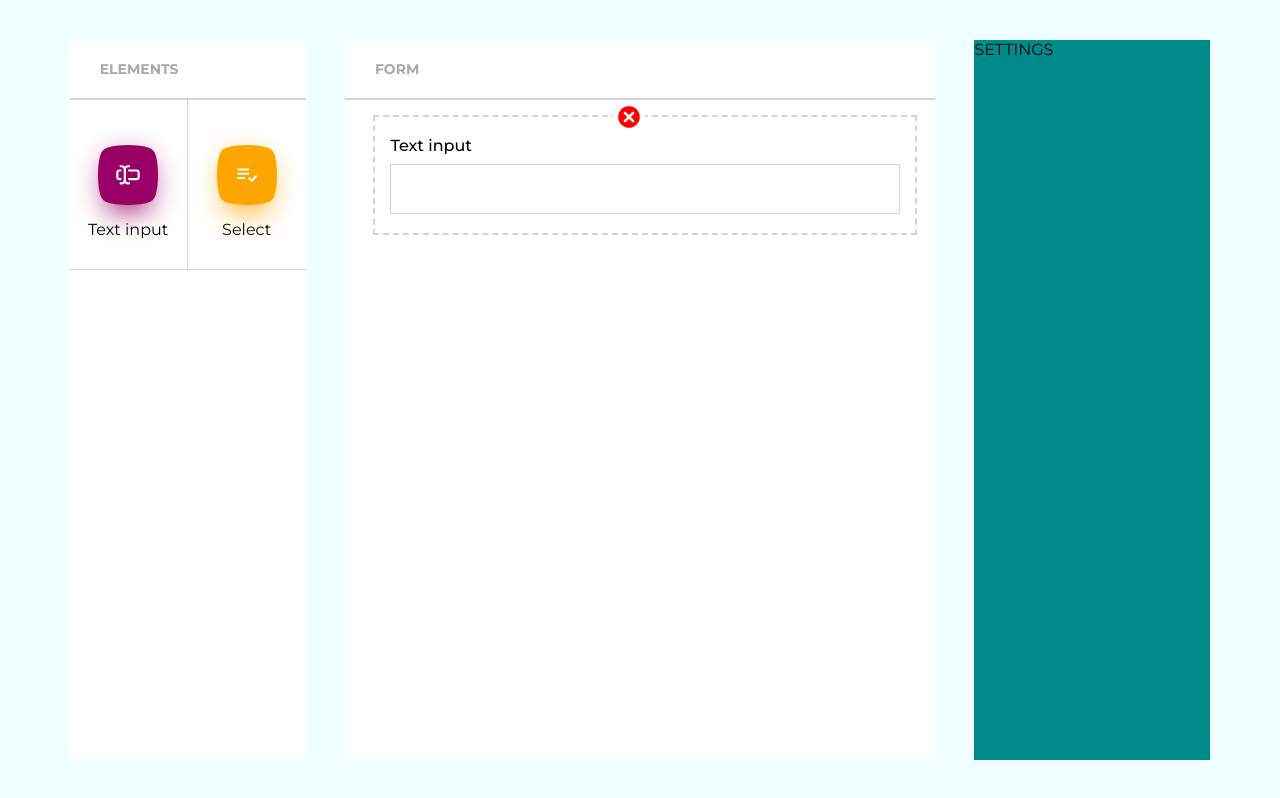
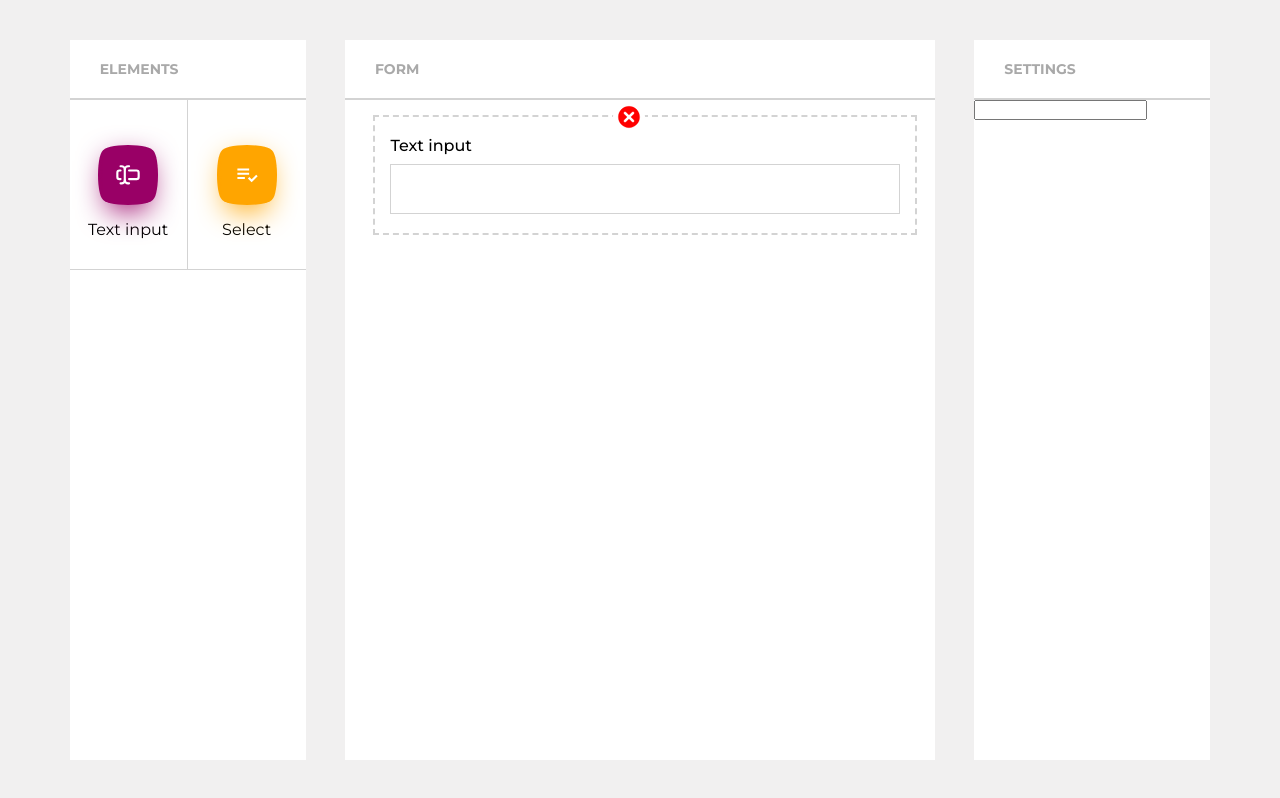
Before and after one commit to ruhidniftiyev/form-builder-react, a React (Create React App) app: page / in a window 1280 px wide. Both pictures are taken after a click on the element "Text input". Built offline with nearby package versions, Linux system fonts and the light colour scheme.

Commit message:
add selection logic and settings

```diff
--- a/src/components/ElementList.tsx
+++ b/src/components/ElementList.tsx
@@ -1,7 +1,7 @@
 import React from 'react';
 import ElementItem from './ElementItem';
 import { useAppDispatch } from '../hooks/useAppDispatch';
-import { addElementToContent } from '../store/slices/FormSlice';
+import { addElementToContent, isSelected } from '../store/slices/FormSlice';
 import { SelectElement, TextInput } from './FormElements';
 import { v4 as uuid4 } from 'uuid';
 
@@ -18,11 +18,11 @@ const ElementList = (props: Props) => {
       <div className="elements__list">
         {builderElements.map((el: any) => (
           <ElementItem
-            onClick={() =>
-              dispatch(
-                addElementToContent({ id: uuid4(), element: el.name, settings: el.settings }),
-              )
-            }
+            onClick={() => {
+              let id = uuid4();
+              dispatch(addElementToContent({ id, element: el.name, settings: el.settings }));
+              dispatch(isSelected(id));
+            }}
             {...el}
             key={el.title}
           />
--- a/src/components/FormBuilder.tsx
+++ b/src/components/FormBuilder.tsx
@@ -1,10 +1,15 @@
 import React, { FC } from 'react';
 import { TiDelete } from 'react-icons/ti';
 import { useAppDispatch } from '../hooks/useAppDispatch';
-import { addElementToContent, removeElementFromContent } from '../store/slices/FormSlice';
+import {
+  addElementToContent,
+  isSelected,
+  removeElementFromContent,
+} from '../store/slices/FormSlice';
 import { useDrop } from 'react-dnd';
 import { IFormElement } from '../models/IFormElement';
 import { v4 as uuid4 } from 'uuid';
+import { useAppSelector } from '../hooks/useAppSelector';
 
 type Props = {
   form: any;
@@ -12,6 +17,7 @@ type Props = {
 
 const FormBuilder: FC<Props> = ({ form }) => {
   const dispatch = useAppDispatch();
+  const selectedElId = useAppSelector((store) => store.formSlice.selectedElementId);
 
   const removeFormElementAction = (id: string) => {
     dispatch(removeElementFromContent(id));
@@ -24,17 +30,30 @@ const FormBuilder: FC<Props> = ({ form }) => {
     },
   });
 
+  const isSelectedAction = (id: string) => {
+    dispatch(isSelected(id));
+  };
+
   return (
     <div ref={drop} className="form-builder">
       <form className="form-builder__form">
         {form.length > 0 &&
           form.map((el: any) => (
-            <div key={el.id} className="form-builder__form-element">
+            <div
+              key={el.id}
+              className={
+                selectedElId === el.id
+                  ? 'form-builder__form-element selected'
+                  : 'form-builder__form-element'
+              }
+              onClick={() => isSelectedAction(el.id)}>
               {el.render()}
-              <TiDelete
-                onClick={() => removeFormElementAction(el.id)}
-                className="form-builder__form-element__clear"
-              />
+              {selectedElId === el.id && (
+                <TiDelete
+                  onClick={() => removeFormElementAction(el.id)}
+                  className="form-builder__form-element__clear"
+                />
+              )}
             </div>
           ))}
       </form>
--- a/src/components/FormElements.tsx
+++ b/src/components/FormElements.tsx
@@ -43,12 +43,26 @@ export const SelectElement = {
   color: 'orange',
 
   settings: {
+    label: 'Select',
     options: ['Option 1', 'Option 2'],
+  },
+
+  renderSettings: function () {
+    return (
+      <>
+        <input
+          placeholder="Select"
+          value={this.settings.label}
+          onChange={(e) => (this.settings.label = e.target.value)}
+        />
+      </>
+    );
   },
 
   render: function () {
     return (
       <>
+        <label htmlFor="">{this.settings.label}</label>
         <select className="form-builder__form-element__select" name="" id="">
           {this.settings.options.length > 0 &&
             this.settings.options.map((option: any) => <option value={option}>{option}</option>)}
--- a/src/components/FormSettings.tsx
+++ b/src/components/FormSettings.tsx
@@ -1,18 +1,17 @@
-import React from 'react'
+import React from 'react';
+import SettingsContent from './SettingsContent';
 
-type Props = {}
+type Props = {};
 
 const FormSettings = (props: Props) => {
   return (
-      <div className='form-settings'>
-          <p>SETTINGS</p>
-          <div>
-              {
+    <div className="form-settings">
+      <p className="form-settings__title">SETTINGS</p>
+      <div>
+        <SettingsContent />
+      </div>
+    </div>
+  );
+};
 
-              }
-          </div>
-    </div>
-  )
-}
-
-export default FormSettings
+export default FormSettings;
--- /dev/null
+++ b/src/components/SettingsContent.tsx
@@ -0,0 +1,32 @@
+import React from 'react';
+import { SelectElement, TextInput } from './FormElements';
+import { useAppSelector } from '../hooks/useAppSelector';
+import { useFormBuilder } from '../hooks/useFormBuilder';
+
+type Props = {};
+
+const SettingsContent = (props: Props) => {
+  const builderElements = [TextInput, SelectElement];
+
+    const content = useAppSelector((store) => store.formSlice.content);
+    const selectedElement = useAppSelector((store)=>store.formSlice.selectedElementId)
+
+  const form = useFormBuilder({
+    extensions: builderElements,
+    content,
+  });
+
+  return (
+    <div className="settings-content">
+          <form>
+              {
+                  form.map((el: any) => el.id === selectedElement && (
+                     el.renderSettings()
+                 ) )
+              }
+      </form>
+    </div>
+  );
+};
+
+export default SettingsContent;
--- a/src/scss/app.scss
+++ b/src/scss/app.scss
@@ -2,7 +2,7 @@
 @import './libs/normalize';
 
 .container {
-  background-color: azure;
+  background-color:rgb(241, 240, 240);
   width: 100vw;
   height: 100vh;
   display: flex;
--- a/src/scss/components/_all.scss
+++ b/src/scss/components/_all.scss
@@ -4,3 +4,4 @@
 @import './form-content';
 @import './form-settings';
 @import './home';
+@import './settings-content';
--- a/src/scss/components/_form-builder.scss
+++ b/src/scss/components/_form-builder.scss
@@ -35,7 +35,7 @@
     &-element {
       width: 97%;
       height: 120px;
-      border: 2px lightgray dashed;
+      border: none;
       margin-bottom: 30px;
       position: relative;
       display: flex;
@@ -63,10 +63,26 @@
       &__input {
         height: 50px;
         border: 1px solid lightgray;
-        font-size: 18px;
+        font-size: 16px;
         font-weight: 500;
         padding: 10px;
+      }
+
+      &__select {
+        height: 50px;
+        border: 1px solid lightgray;
+        font-size: 16px;
+        font-weight: 500;
+        padding: 10px;
+
+        option {
+          height: 50px !important;
+        }
       }
     }
   }
 }
+
+.selected {
+  border: 2px lightgray dashed;
+}
--- a/src/scss/components/_form-settings.scss
+++ b/src/scss/components/_form-settings.scss
@@ -1,5 +1,16 @@
 .form-settings {
   width: 20%;
   height: 90vh;
-  background-color: darkcyan;
+  background-color: white;
+
+  &__title {
+    height: 60px;
+    font-weight: 700;
+    font-size: 14px;
+    color: darkgray;
+    border-bottom: 2px solid lightgray;
+    display: flex;
+    align-items: center;
+    padding-left: 30px;
+  }
 }
--- /dev/null
+++ b/src/scss/components/_settings-content.scss
@@ -0,0 +1,3 @@
+.settings-content {
+
+}
--- a/src/store/slices/FormSlice.ts
+++ b/src/store/slices/FormSlice.ts
@@ -2,10 +2,12 @@ import { PayloadAction, createSlice } from '@reduxjs/toolkit';
 import { IFormElement } from '../../models/IFormElement';
 
 interface IFormState {
+  selectedElementId: string;
   content: IFormElement[];
 }
 
 const initialState: IFormState = {
+  selectedElementId: '',
   content: [
     // {
     //   id: 1,
@@ -42,12 +44,16 @@ const formSlice = createSlice({
       state.content = [...state.content, action.payload];
     },
     removeElementFromContent: (state, action: PayloadAction<string>) => {
-      state.content = state.content.filter((formElement: IFormElement) => formElement.id !== action.payload,
+      state.content = state.content.filter(
+        (formElement: IFormElement) => formElement.id !== action.payload,
       );
+    },
+    isSelected: (state, action: PayloadAction<string>) => {
+      state.selectedElementId = action.payload;
     },
   },
 });
 
 export default formSlice.reducer;
 
-export const { addElementToContent, removeElementFromContent } = formSlice.actions;
+export const { addElementToContent, removeElementFromContent, isSelected } = formSlice.actions;
```
